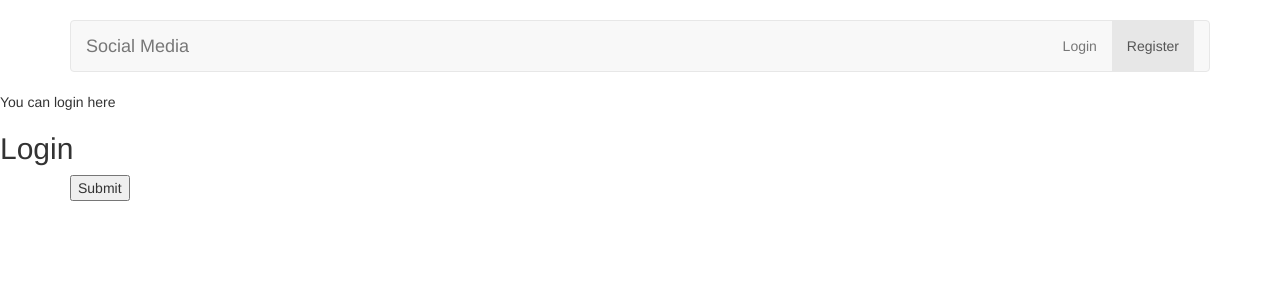
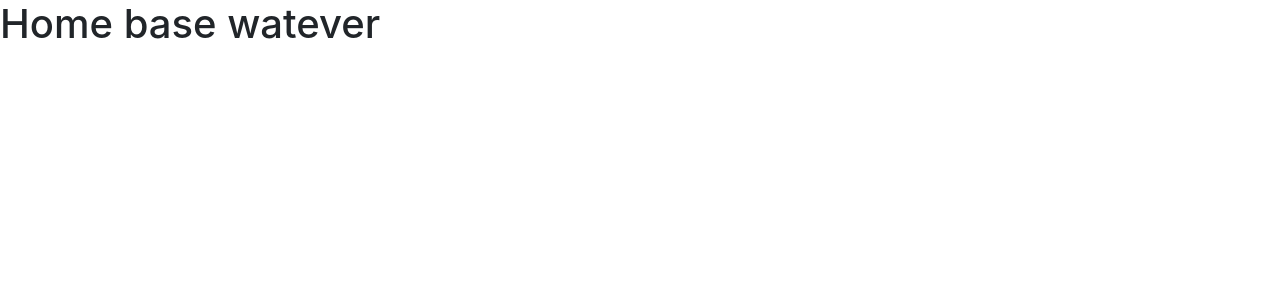
Before and after one commit to denmgarcia/Django-with-Nginx, a Django app: page /accounts/ in a window 1280 px wide. Shown: the top 300 px of the page. Run offline with Django 3.2, Linux system fonts and the light colour scheme; some libraries are stand-ins or nearby versions.

Commit message:
Added files

```diff
--- /dev/null
+++ b/apple/accounts/static/accounts/style.css
@@ -0,0 +1,3 @@
+body {
+     background-color: #FF00FF;
+}
--- a/apple/accounts/templates/base.html
+++ b/apple/accounts/templates/base.html
@@ -1,113 +1,18 @@
-<!DOCTYPE html>
+
 <html>
-  <head>
-    <link rel="stylesheet" href="https://maxcdn.bootstrapcdn.com/bootstrap/3.3.7/css/bootstrap.min.css" integrity="sha384-BVYiiSIFeK1dGmJRAkycuHAHRg32OmUcww7on3RYdg4Va+PmSTsz/K68vbdEjh4u" crossorigin="anonymous">
+<head>
+<link rel="stylesheet" href="https://maxcdn.bootstrapcdn.com/bootstrap/4.0.0/css/bootstrap.min.css" integrity="sha384-Gn5384xqQ1aoWXA+058RXPxPg6fy4IWvTNh0E263XmFcJlSAwiGgFAW/dAiS6JXm" crossorigin="anonymous">
+   {% block head%}
+<title>Home Page</title>
+   {% endblock%}
 
-    {% block head %}
+</head>
+<body>
 
-    <title>Base</title>
-    {% endblock %}
-  </head>
-  <body>
-    <body>
+ {% block body%}
+   <h1> Base testing <h1>
+ {% endblock %}
 
-      <div class="container">
-<br>
-        <!-- Static navbar -->
-        <nav class="navbar navbar-default">
-          <div class="container-fluid">
-            <div class="navbar-header">
-              <button type="button" class="navbar-toggle collapsed" data-toggle="collapse" data-target="#navbar" aria-expanded="false" aria-controls="navbar">
-                <span class="sr-only">Toggle navigation</span>
-                <span class="icon-bar"></span>
-                <span class="icon-bar"></span>
-                <span class="icon-bar"></span>
-              </button>
-              <a class="navbar-brand" href="/">Social Media</a>
-            </div>
-            <div id="navbar" class="navbar-collapse collapse">
-              {% if user.is_authenticated %}
-              <ul class="nav navbar-nav navbar-left">
-                <li class="active"><a href="/account/">Home <span class="sr-only">(current)</span></a></li>
-
-                <li class=""><a href="/account/logout">Logout</a></li>
-                <li class=""><a href="/account/profile/">Profile</a></li>
-                <li class=""><a href="/account/profile/edit/">Edit Profile</a></li>
-                <li class=""><a href="/account/change-password/">Change Password</a></li>
-                  <li class=""><a href="/account/reset-password/">Reset Password</a></li>
-              </ul>
-               {% else %}
-
-
-                 <ul class="nav navbar-nav navbar-right">
-                 <li class=""><a href="/account/login">Login</a></li>
-
-                <li class="active"><a href="{% url 'register'%}">Register <span class="sr-only">(current)</span></a></li>
-
-                   </ul>
-               </ul>
-               {% endif %}
-
-            </div><!--/.nav-collapse -->
-          </div><!--/.container-fluid -->
-        </nav>
-
-        <!-- Main component for a primary marketing message or call to action -->
-
-
-      </div> <!-- /container -->
-
-
-      <!-- Bootstrap core JavaScript
-      ================================================== -->
-      <!-- Placed at the end of the document so the pages load faster -->
-      <script src="https://ajax.googleapis.com/ajax/libs/jquery/1.12.4/jquery.min.js"></script>
-      <script>window.jQuery || document.write('<script src="../../assets/js/vendor/jquery.min.js"><\/script>')</script>
-      <script src="../../dist/js/bootstrap.min.js"></script>
-      <!-- IE10 viewport hack for Surface/desktop Windows 8 bug -->
-      <script src="../../assets/js/ie10-viewport-bug-workaround.js"></script>
-    </body>
-    {% block body %}
-      <h1>Base</h1>
-    {% endblock %}
-
-  </body>
-</html>
-
-
-
-<!DOCTYPE html>
-<html lang="en">
-  <head>
-    <meta charset="utf-8">
-    <meta http-equiv="X-UA-Compatible" content="IE=edge">
-    <meta name="viewport" content="width=device-width, initial-scale=1">
-    <!-- The above 3 meta tags *must* come first in the head; any other head content must come *after* these tags -->
-    <meta name="description" content="">
-    <meta name="author" content="">
-    <link rel="icon" href="../../favicon.ico">
-
-    <title>Navbar Template for Bootstrap</title>
-
-    <!-- Bootstrap core CSS -->
-    <link href="../../dist/css/bootstrap.min.css" rel="stylesheet">
-
-    <!-- IE10 viewport hack for Surface/desktop Windows 8 bug -->
-    <link href="../../assets/css/ie10-viewport-bug-workaround.css" rel="stylesheet">
-
-    <!-- Custom styles for this template -->
-    <link href="navbar.css" rel="stylesheet">
-
-    <!-- Just for debugging purposes. Don't actually copy these 2 lines! -->
-    <!--[if lt IE 9]><script src="../../assets/js/ie8-responsive-file-warning.js"></script><![endif]-->
-    <script src="../../assets/js/ie-emulation-modes-warning.js"></script>
-
-    <!-- HTML5 shim and Respond.js for IE8 support of HTML5 elements and media queries -->
-    <!--[if lt IE 9]>
-      <script src="https://oss.maxcdn.com/html5shiv/3.7.3/html5shiv.min.js"></script>
-      <script src="https://oss.maxcdn.com/respond/1.4.2/respond.min.js"></script>
-    <![endif]-->
-  </head>
-
+</body>
 
 </html>
--- a/apple/accounts/urls.py
+++ b/apple/accounts/urls.py
@@ -1,6 +1,8 @@
 from django.conf.urls import url
 from . import views
+from django.contrib.auth.views import login
 
 urlpatterns =  [
      url(r'^$',views.home),
+     url(r'^login/$', login,{'template_name':'accounts/login.html'}),
 ]
--- a/apple/accounts/views.py
+++ b/apple/accounts/views.py
@@ -3,4 +3,11 @@ from django.http import HttpResponse
 
 # Create your views here.
 def home(request):
-    return render(request,'accounts/login.html')
+    numbers = [1,2,3,4]
+    name = "Denmark Garcia"
+    args = {
+       'myname': "Denmark Garcia",
+       'course':'Computer Science'
+
+   }
+    return render(request,'accounts/home.html',args)
--- /dev/null
+++ b/apple/apple/static/accounts/style.css
@@ -0,0 +1,3 @@
+body {
+     background-color: blue;
+}
```
Also changed, not shown: 10 other files.
